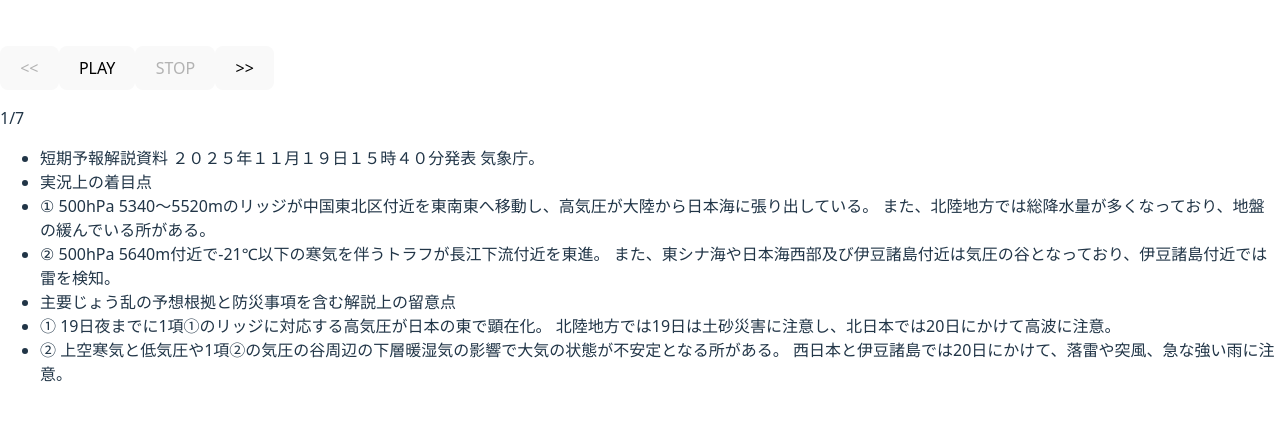
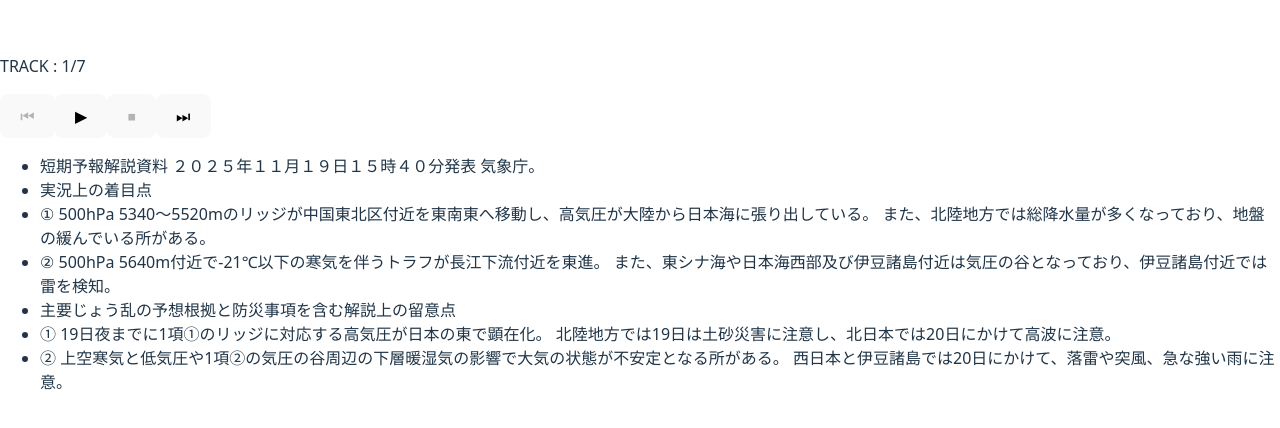
Before and after one commit to katonobu/text-to-speech, a React (Vite) app: page / in a window 1280 px wide. Shown: the part 176-604 px from the top of the page. Built offline with nearby package versions, Linux system fonts and the light colour scheme.

Commit message:
論理をフックに括りだし

```diff
--- a/src/TextToSpeech.jsx
+++ b/src/TextToSpeech.jsx
@@ -1,146 +1,28 @@
-import React, { useState, useRef, useEffect } from "react";
+
+import React from "react";
+import { useTextToSpeech } from "./useTextToSpeech";
 
 const TextToSpeech = ({ tracks }) => {
-  const [playingStt, setPlayingStt] = useState("IDLE");
-  const [currentTrack, setCurrentTrack] = useState(0);
-  const synth = window.speechSynthesis;
-  const utteranceRef = useRef(null);
+  const {
+    playingStt,
+    currentTrack,
+    totalTracks,
+    playPause,
+    stop,
+    prevTrack,
+    nextTrack,
+  } = useTextToSpeech(tracks);
 
-  // reloadされるとき、再生を停止させる。
-  useEffect(() => {
-    const handleUnload = () => {
-      window.speechSynthesis.cancel();
-    };
-    window.addEventListener("beforeunload", handleUnload);
-    return () => {
-      window.removeEventListener("beforeunload", handleUnload);
-    };
-  }, []);
-
-  // 指定トラックの再生を開始する
-  const playTrack = (index, pauseImmediately = false) => {
-    // 指定トラックが最後まで到達してたら停止
-    if (index >= tracks.length) {
-      console.log("All tracks finished");
-      setPlayingStt("IDLE");
-      setCurrentTrack(0);
-      return;
-    }
-
-    // 指定トラック文字列を登録
-    const u = new SpeechSynthesisUtterance(tracks[index]);
-    utteranceRef.current = u;
-
-    // 再生開始時ハンドラ
-    u.onstart = () => {
-      if (pauseImmediately) {
-        synth.pause()
-        console.log(`Pause track ${index}`);
-      } else {
-        setPlayingStt("PLAY");
-        console.log(`Start track ${index}`);
-      }
-    };
-    // 一時停止時ハンドラ
-    u.onpause = () => {
-      setPlayingStt("PAUSE");
-      console.log("Pause")
-    }
-    // 一時停止解除時ハンドラ
-    u.onresume = () => {
-      setPlayingStt("PLAY");
-      console.log("Resume")
-    }
-    // トラック最後まで再生したときハンドラ
-    u.onend = () => {
-      if (currentTrack < tracks.length - 1) {
-        console.log(`Track ${index} ended`);
-        setCurrentTrack(index + 1);
-        playTrack(index + 1); // 次を再生
-      }
-    };
-
-    // 先頭から再生開始
-    synth.speak(u);
-  };
-
-  const play = () => {
-    if (playingStt === "IDLE") {
-      playTrack(currentTrack);
-    }
-  };
-
-  const pause = () => {
-    if (playingStt === "PLAY") {
-      synth.pause();
-    }
-  };
-
-  const resume = () => {
-    if (playingStt === "PAUSE") {
-      synth.resume();
-    }
-  }
-
-  const stop = () => {
-    synth.cancel();
-    console.log("Stop")
-    setPlayingStt("IDLE");
-    setCurrentTrack(0);
-  };
-
-  const handlePlayPause = () => {
-    if (playingStt === "IDLE") {
-      play()
-    } else if (playingStt === "PLAY") {
-      pause()
-    } else if (playingStt === "PAUSE") {
-      resume()
-    } else {
-      console.log(`Unexpected stt ${playingStt}`)
-    }
-  }
-  const playPauseButtonStr = () => {
-    if (playingStt === "IDLE") {
-      return "PLAY"
-    } else if (playingStt === "PLAY") {
-      return "PAUSE"
-    } else if (playingStt === "PAUSE") {
-      return "RESUME"
-    } else {
-      return `Error : ${playingStt}`
-    }
-  }
-  const prevTrack = () => {
-    if (0 < currentTrack) {
-      setCurrentTrack(currentTrack - 1);
-      if (playingStt !== "IDLE") {
-        synth.cancel(); // 再生停止して
-        playTrack(currentTrack - 1, playingStt === "PAUSE"); // 指定トラックを再生or先頭でpause
-      } else {
-        // IDLE時はcurrentTrackの変更だけ
-      }
-    }
-  }
-  const nextTrack = () => {
-    if (currentTrack < tracks.length -1 ) {
-      setCurrentTrack(currentTrack + 1);
-      if (playingStt !== "IDLE") {
-        synth.cancel();
-        playTrack(currentTrack + 1, playingStt === "PAUSE"); // 指定トラックを再生or先頭でpause
-      } else {
-        // IDLE時はcurrentTrackの変更だけ
-      }
-    }
-  }
+  const buttonLabel =
+    playingStt === "IDLE" ? "▶" : playingStt === "PLAY" ? "⏸" : "⏸▶";
 
   return (
     <div>
-      <button onClick={prevTrack} disabled={0 == currentTrack}>{"<<"}</button>
-      <button onClick={handlePlayPause}>{playPauseButtonStr()}</button>
-      <button onClick={stop} disabled={playingStt === "IDLE"}>STOP</button>
-      <button onClick={nextTrack} disabled={!(currentTrack < tracks.length - 1)}>{">>"}</button>
-      <p>{currentTrack+1}/{tracks.length}</p>
+      <p>TRACK : {currentTrack + 1}/{totalTracks}</p>
+      <button onClick={prevTrack} disabled={currentTrack === 0}>{"⏮"}</button>
+      <button onClick={playPause}>{buttonLabel}</button>
+      <button onClick={stop} disabled={playingStt === "IDLE"}>⏹</button>
+      <button onClick={nextTrack} disabled={currentTrack >= totalTracks - 1}>{"⏭"}</button>
     </div>
   );
 };
--- /dev/null
+++ b/src/useTextToSpeech.jsx
@@ -0,0 +1,137 @@
+
+import React, { useState, useRef, useEffect } from "react";
+
+export const useTextToSpeech = ( tracks ) => {
+  const [playingStt, setPlayingStt] = useState("IDLE");
+  const [currentTrack, setCurrentTrack] = useState(0);
+  const synth = window.speechSynthesis;
+  const utteranceRef = useRef(null);
+
+  // reloadされるとき、再生を停止させる。
+  useEffect(() => {
+    const handleUnload = () => {
+      window.speechSynthesis.cancel();
+    };
+    window.addEventListener("beforeunload", handleUnload);
+    return () => {
+      window.removeEventListener("beforeunload", handleUnload);
+    };
+  }, []);
+
+  // 指定トラックの再生を開始する
+  const playTrack = (index, pauseImmediately = false) => {
+    // 指定トラックが最後まで到達してたら停止
+    if (index >= tracks.length) {
+      console.log("All tracks finished");
+      setPlayingStt("IDLE");
+      setCurrentTrack(0);
+      return;
+    }
+
+    // 指定トラック文字列を登録
+    const u = new SpeechSynthesisUtterance(tracks[index]);
+    utteranceRef.current = u;
+
+    // 再生開始時ハンドラ
+    u.onstart = () => {
+      if (pauseImmediately) {
+        synth.pause()
+        console.log(`Pause track ${index}`);
+      } else {
+        setPlayingStt("PLAY");
+        console.log(`Start track ${index}`);
+      }
+    };
+    // 一時停止時ハンドラ
+    u.onpause = () => {
+      setPlayingStt("PAUSE");
+      console.log("Pause")
+    }
+    // 一時停止解除時ハンドラ
+    u.onresume = () => {
+      setPlayingStt("PLAY");
+      console.log("Resume")
+    }
+    // トラック最後まで再生したときハンドラ
+    u.onend = () => {
+      if (currentTrack < tracks.length - 1) {
+        console.log(`Track ${index} ended`);
+        setCurrentTrack(index + 1);
+        playTrack(index + 1); // 次を再生
+      }
+    };
+
+    // 先頭から再生開始
+    synth.speak(u);
+  };
+
+  const play = () => {
+    if (playingStt === "IDLE") {
+      playTrack(currentTrack);
+    }
+  };
+
+  const pause = () => {
+    if (playingStt === "PLAY") {
+      synth.pause();
+    }
+  };
+
+  const resume = () => {
+    if (playingStt === "PAUSE") {
+      synth.resume();
+    }
+  }
+
+  const stop = () => {
+    synth.cancel();
+    console.log("Stop")
+    setPlayingStt("IDLE");
+    setCurrentTrack(0);
+  };
+
+  const playPause = () => {
+    if (playingStt === "IDLE") {
+      play()
+    } else if (playingStt === "PLAY") {
+      pause()
+    } else if (playingStt === "PAUSE") {
+      resume()
+    } else {
+      console.log(`Unexpected stt ${playingStt}`)
+    }
+  }
+  const prevTrack = () => {
+    if (0 < currentTrack) {
+      setCurrentTrack(currentTrack - 1);
+      if (playingStt !== "IDLE") {
+        synth.cancel(); // 再生停止して
+        playTrack(currentTrack - 1, playingStt === "PAUSE"); // 指定トラックを再生or先頭でpause
+      } else {
+        // IDLE時はcurrentTrackの変更だけ
+      }
+    }
+  }
+  const nextTrack = () => {
+    if (currentTrack < tracks.length -1 ) {
+      setCurrentTrack(currentTrack + 1);
+      if (playingStt !== "IDLE") {
+        synth.cancel();
+        playTrack(currentTrack + 1, playingStt === "PAUSE"); // 指定トラックを再生or先頭でpause
+      } else {
+        // IDLE時はcurrentTrackの変更だけ
+      }
+    }
+  }
+
+
+  return {
+    playingStt,
+    currentTrack,
+    totalTracks: tracks.length,
+    playPause,
+    stop,
+    prevTrack,
+    nextTrack,
+  };
+};
```
